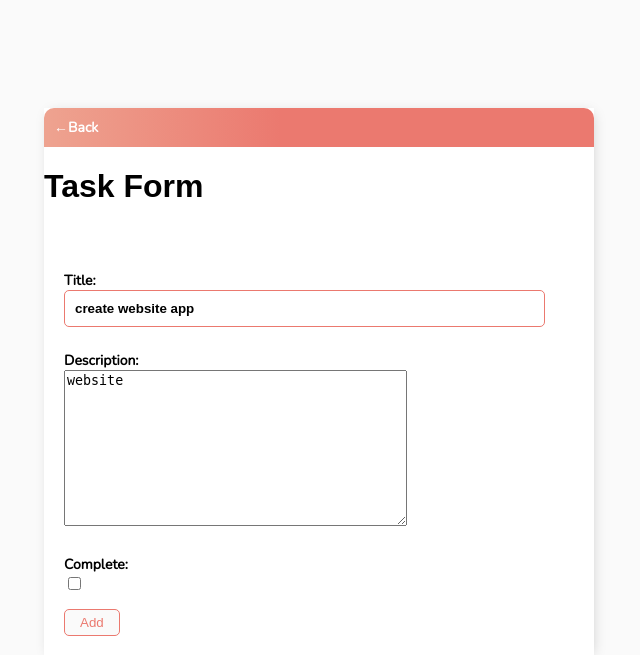
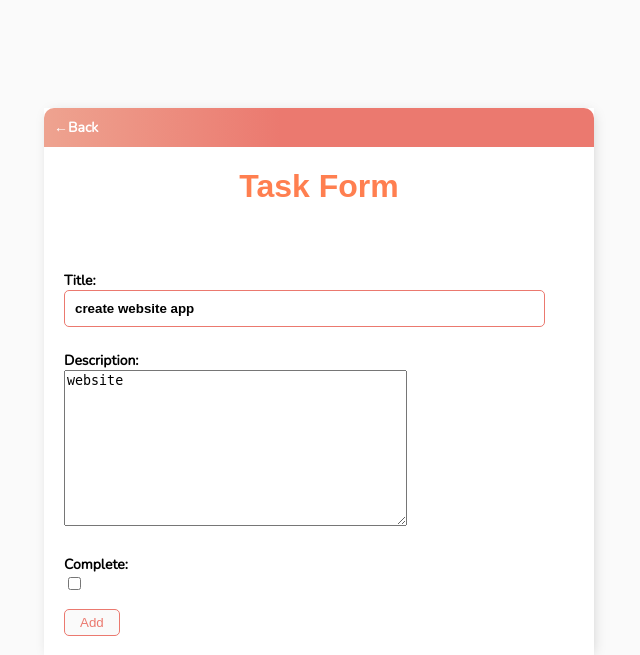
Before and after one commit to sanin-mohd/ToDoApp, a Django app: page /task_update/2/ in a window 1280 px wide. Shown: the top 655 px of the page, without its empty margins (321-961 px from the left). Run offline with Django 3.2, Linux system fonts and the light colour scheme; a user stored in the database is signed in; data comes from the database, SQL or seed files in the repository; both versions use the stored data as it was after the commit.

Commit message:
screenshots added

```diff
--- a/base/templates/base/task_form.html
+++ b/base/templates/base/task_form.html
@@ -3,7 +3,10 @@
 <div class="header-bar">
     <a href="{% url 'tasks'%}">&#8592;Back</a>
 </div>
-    <h1>Task Form</h1>
+
+    <h1 style="color: coral;text-align: center;">Task Form</h1>
+
+
     <div class="card-body">
         <form  method="post" action="">
             {% csrf_token%}
```
Also changed, not shown: db.sqlite3, home.PNG (added), login.PNG (added), registration.PNG (added), update.PNG (added).
